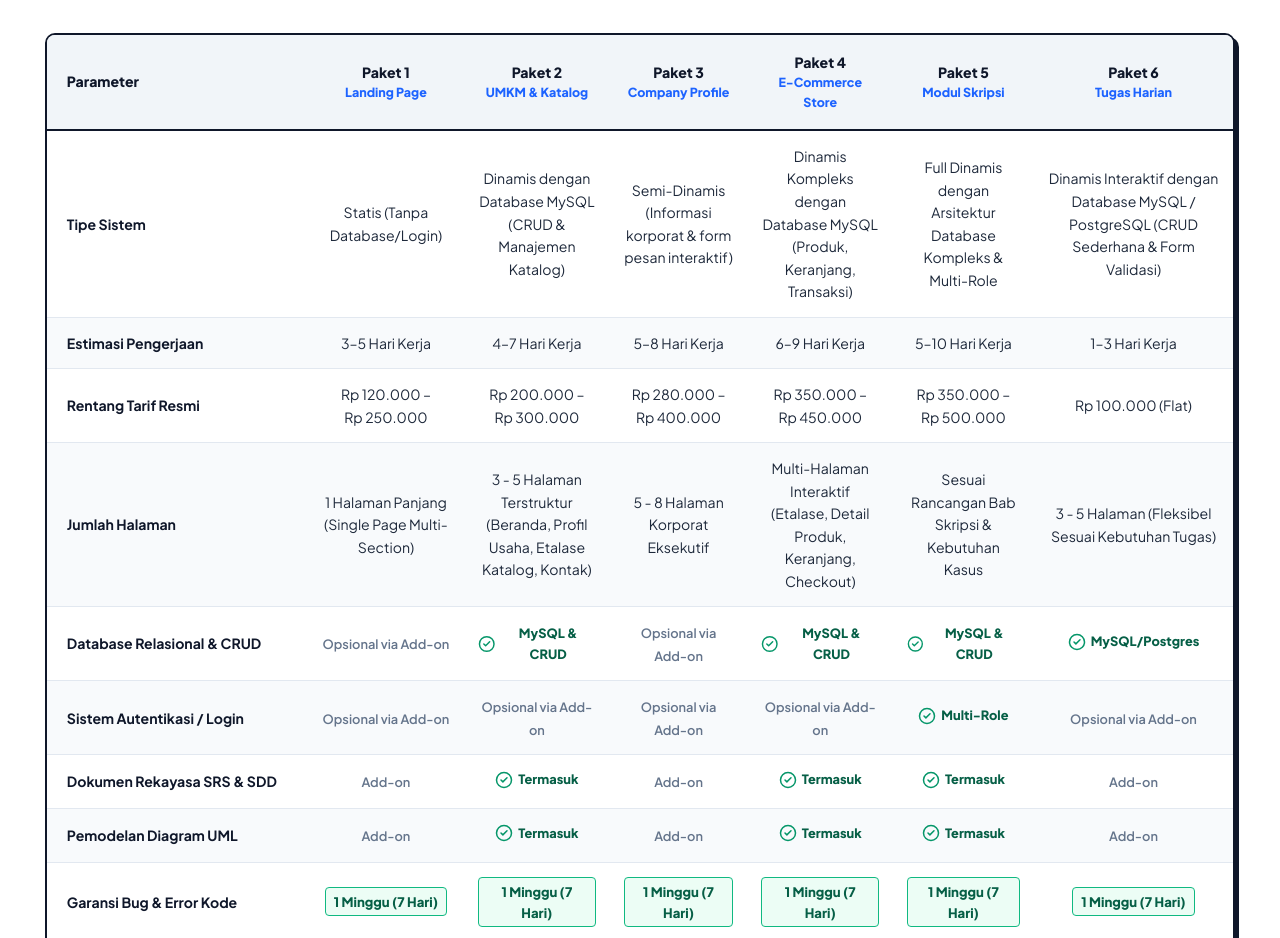
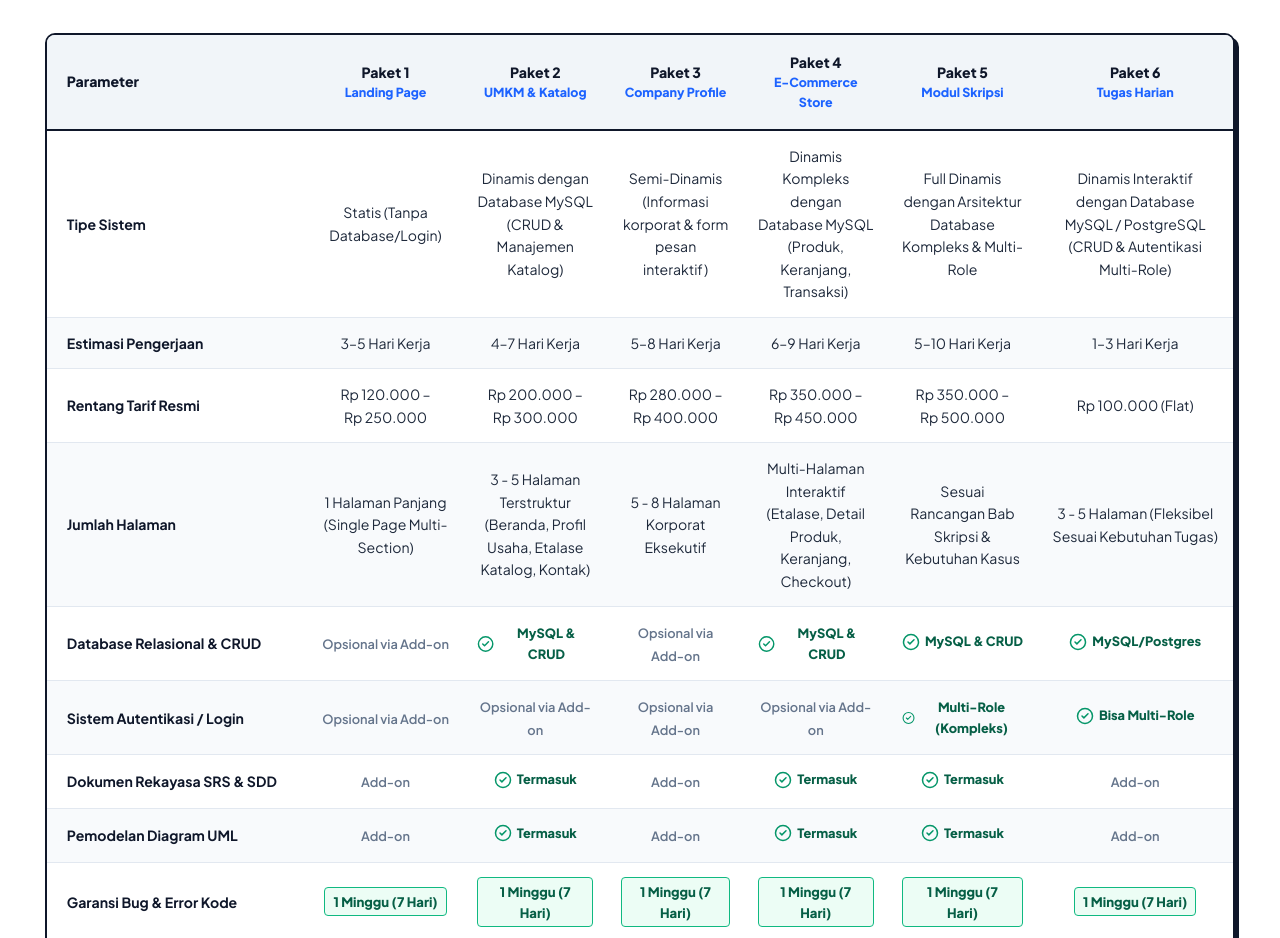
Before and after one commit to WisnuCodes/aksaratech-portal, a React (Vite) app: page /paket in a window 1280 px wide. Shown: the part 2405-3343 px from the top of the page. Built offline with nearby package versions, Linux system fonts and the light colour scheme.

Commit message:
feat: enable multi-role authentication support for Package 6 in matrix and catalog

```diff
--- a/src/data/catalogData.js
+++ b/src/data/catalogData.js
@@ -141,15 +141,15 @@ export const PACKAGES = [
     name: "Tugas Kuliah Sederhana (Modul Tugas Harian)",
     shortName: "Tugas Harian",
     category: "Praktikum & Modul Harian",
-    description: "Pembuatan modul tugas harian, praktikum, atau mini-project kuliah (Front-End / Back-End / Full-Stack Sederhana) dengan clean code & komentar penjelas di setiap fungsi untuk memudahkan saat ditanya dosen.",
+    description: "Pembuatan modul tugas harian, praktikum, atau mini-project kuliah (Front-End / Back-End / Full-Stack Sederhana) dengan clean code, sistem login (bisa multi-role), & komentar penjelas di setiap fungsi untuk memudahkan saat ditanya dosen.",
     minPrice: 100000,
     maxPrice: 100000,
     minDays: 1,
     maxDays: 3,
-    systemType: "Dinamis Interaktif dengan Database MySQL / PostgreSQL (CRUD Sederhana & Form Validasi)",
+    systemType: "Dinamis Interaktif dengan Database MySQL / PostgreSQL (CRUD & Autentikasi Multi-Role)",
     pages: "3 - 5 Halaman (Fleksibel Sesuai Kebutuhan Tugas)",
-    sections: ["Modul Fungsional Tugas", "Formulir & Validasi Input", "CRUD Database Sederhana", "Komentar Penjelas Kode"],
-    features: ["Pilihan Stack Bebas (PHP Native/Laravel/CI/React/Node)", "Clean Code & Komentar Penjelas per Fungsi", "CRUD & Pengolahan Data Interaktif", "100% Responsif & Siap Run"],
+    sections: ["Sistem Login & Autentikasi (Bisa Multi-Role)", "Modul Fungsional Tugas", "Formulir & Validasi Input", "CRUD Database Sederhana", "Komentar Penjelas Kode"],
+    features: ["Pilihan Stack Bebas (PHP Native/Laravel/CI/React/Node)", "Sistem Login & Autentikasi (Bisa Multi-Role)", "Clean Code & Komentar Penjelas per Fungsi", "CRUD & Pengolahan Data Interaktif", "100% Responsif & Siap Run"],
     deliverables: ["Full Master Source Code (.zip)", "Skema Database (.sql)", "Catatan Ringkas Struktur Folder & Panduan Run Singkat"],
     includeDocs: false,
     docsSummary: "Termasuk Panduan Singkat Alur Kodingan & Komentar Kode Fungsi",
--- a/src/pages/PackagesPage.jsx
+++ b/src/pages/PackagesPage.jsx
@@ -50,14 +50,25 @@ export default function PackagesPage({ onSelectPackage }) {
     },
     {
       label: 'Sistem Autentikasi / Login',
-      render: (p) => p.number === 5 ? (
-        <div style={{ display: 'inline-flex', alignItems: 'center', gap: '5px' }}>
-          <CheckCircle2 size={18} style={{ color: '#059669' }} />
-          <span style={{ fontSize: '0.8rem', color: '#065F46', fontWeight: '800' }}>Multi-Role</span>
-        </div>
-      ) : (
-        <span style={{ fontSize: '0.8rem', color: '#64748B', fontWeight: '600' }}>Opsional via Add-on</span>
-      )
+      render: (p) => {
+        if (p.number === 5) {
+          return (
+            <div style={{ display: 'inline-flex', alignItems: 'center', gap: '5px' }}>
+              <CheckCircle2 size={18} style={{ color: '#059669' }} />
+              <span style={{ fontSize: '0.8rem', color: '#065F46', fontWeight: '800' }}>Multi-Role (Kompleks)</span>
+            </div>
+          );
+        }
+        if (p.number === 6) {
+          return (
+            <div style={{ display: 'inline-flex', alignItems: 'center', gap: '5px' }}>
+              <CheckCircle2 size={18} style={{ color: '#059669' }} />
+              <span style={{ fontSize: '0.8rem', color: '#065F46', fontWeight: '800' }}>Bisa Multi-Role</span>
+            </div>
+          );
+        }
+        return <span style={{ fontSize: '0.8rem', color: '#64748B', fontWeight: '600' }}>Opsional via Add-on</span>;
+      }
     },
     {
       label: 'Dokumen Rekayasa SRS & SDD',
```
